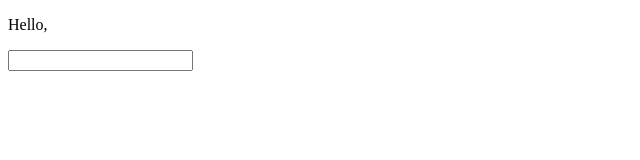
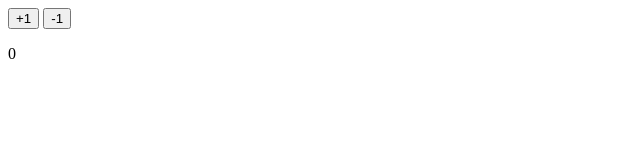
Before and after one commit to glitchedmob/MEAN-Stack-Development, a website: page public/angular.html in a window 1280 px wide. Shown: the whole page, without its empty margins (0-640 px from the left). Drawn offline with nearby package versions, Linux system fonts and the light colour scheme.

Commit message:
ng-init and ng-click

```diff
--- a/public/angular.html
+++ b/public/angular.html
@@ -1,5 +1,5 @@
 <!DOCTYPE html>
-<html lang="en">
+<html lang="en" ng-app>
 <head>
 	<meta charset="UTF-8">
 	<meta name="viewport" content="width=device-width, initial-scale=1.0">
@@ -8,9 +8,10 @@
 </head>
 <body>
 
-	<div ng-app>
-		<p>Hello, {{ user }}</p>
-		<input type="text" ng-model="user">
+	<div ng-init="number = 0">
+		<button ng-click="number = number + 1">+1</button>
+		<button ng-click="number = number - 1">-1</button>
+		<p>{{ number }}</p>
 	</div>
 
 
```
